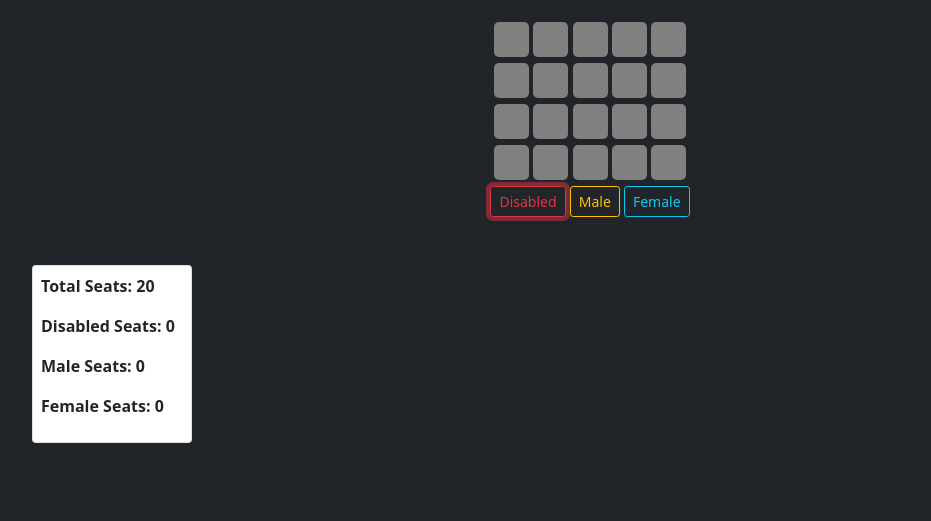
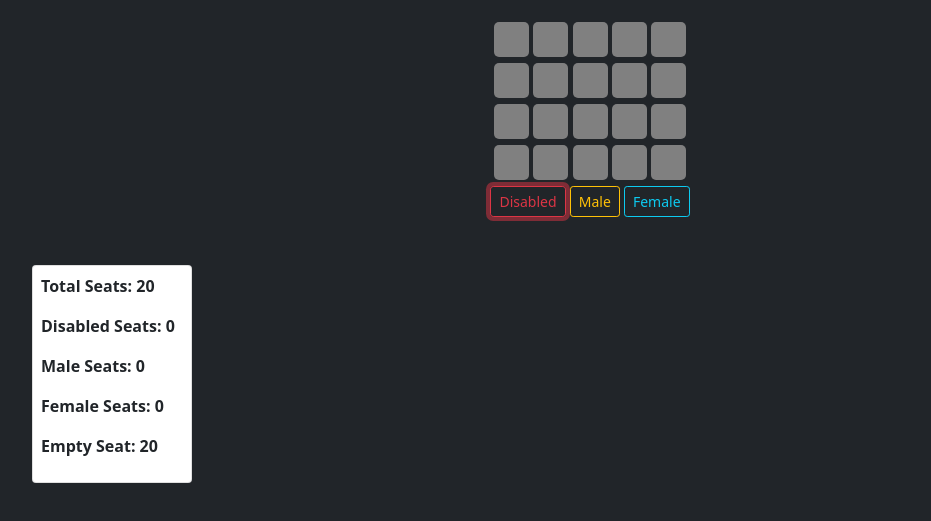
Before and after one commit to mehraTusharRevclerx/bus-reservation, a plain HTML site: page bus-reservation/index.html in a window 1280 px wide. Both pictures are taken after a click on the button "Disabled". Shown: the part 93-614 px from the top of the page, without its empty margins (50-981 px from the left). Drawn offline with nearby package versions, Linux system fonts and the light colour scheme.

Commit message:
updated empty info js

```diff
--- a/bus-reservation/css/style.css
+++ b/bus-reservation/css/style.css
@@ -12,7 +12,7 @@ input[type="checkbox"] {
   background: gray;
   position: relative;
   border-radius: 5px;
-  transition: box-shadow 0.3s;
+  transition: background-color 0.3s;
 }
 input[type="checkbox"]:checked {
   background: rgb(0, 255, 13);
--- a/bus-reservation/index.html
+++ b/bus-reservation/index.html
@@ -71,7 +71,7 @@
           <p class="text-dark" id="disabledInfo"></p>
           <p class="text-dark" id="maleInfo"></p>
           <p class="text-dark" id="femaleInfo"></p>
-          <!-- <p class="text-dark" id="emptyInfo">Empty-</p> -->
+          <p class="text-dark" id="emptyInfo"></p>
         </div>
       </section>
     </main>
--- a/bus-reservation/js/script.js
+++ b/bus-reservation/js/script.js
@@ -11,9 +11,15 @@
 const disableArr = new Array();
 const maleArr = new Array();
 const femaleArr = new Array();
+// const emptyArr = new Array();
 const allSeats = document.querySelectorAll("input[type='checkbox']");
 function mainFun(e) {
   allSeats.forEach((seat) => {
+    // if (!seat.checked) {
+    //   emptyArr.push(seat.value);
+    //   console.log(emptyArr);
+    //   document.querySelector("#emptyInfo").innerHTML = emptyArr.length;
+    // }
     if (seat.checked && e.target.id === "disabledBtn") {
       seat.style.backgroundColor = "#dc3545";
       seat.setAttribute("disabled", "true");
@@ -26,6 +32,7 @@ function mainFun(e) {
       seat.classList.add("contentNone");
       seat.setAttribute("disabled", "true");
       maleArr.push(seat.value);
+      // emptyFun(seat);
       seat.checked = false;
       console.log("male");
     }
@@ -33,6 +40,7 @@ function mainFun(e) {
       seat.style.backgroundColor = "#0dcaf0";
       seat.classList.add("contentNone");
       femaleArr.push(seat.value);
+      // emptyFun(seat);
       seat.checked = false;
       seat.setAttribute("disabled", "true");
       console.log("female");
@@ -41,11 +49,12 @@ function mainFun(e) {
       seat.classList.add("cursor");
     }
   });
+  // emptyArr.length = 0;
 }
 
 document.querySelector("#disabledBtn").addEventListener("click", (e) => {
   e.preventDefault();
-  console.log(e.target);
+  // console.log(e.target);
   mainFun(e);
   busSeatInfoFun();
 });
@@ -74,5 +83,7 @@ function busSeatInfoFun() {
   document.querySelector(
     "#femaleInfo"
   ).innerHTML = `Female Seats: ${femaleArr.length}`;
-  // document.querySelector("#emptyInfo");
+  document.querySelector("#emptyInfo").innerHTML = `Empty Seat: ${
+    allSeats.length - (disableArr.length + maleArr.length + femaleArr.length)
+  }`;
 }
```
